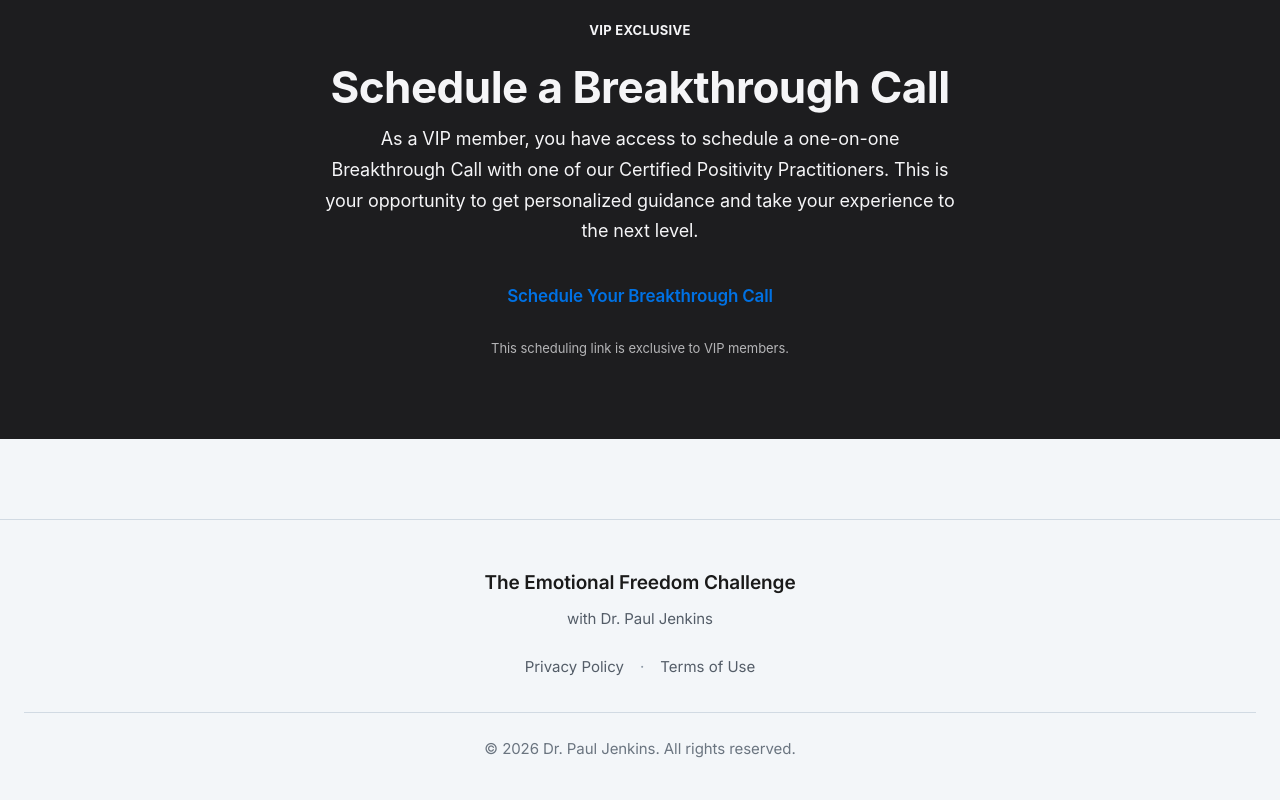
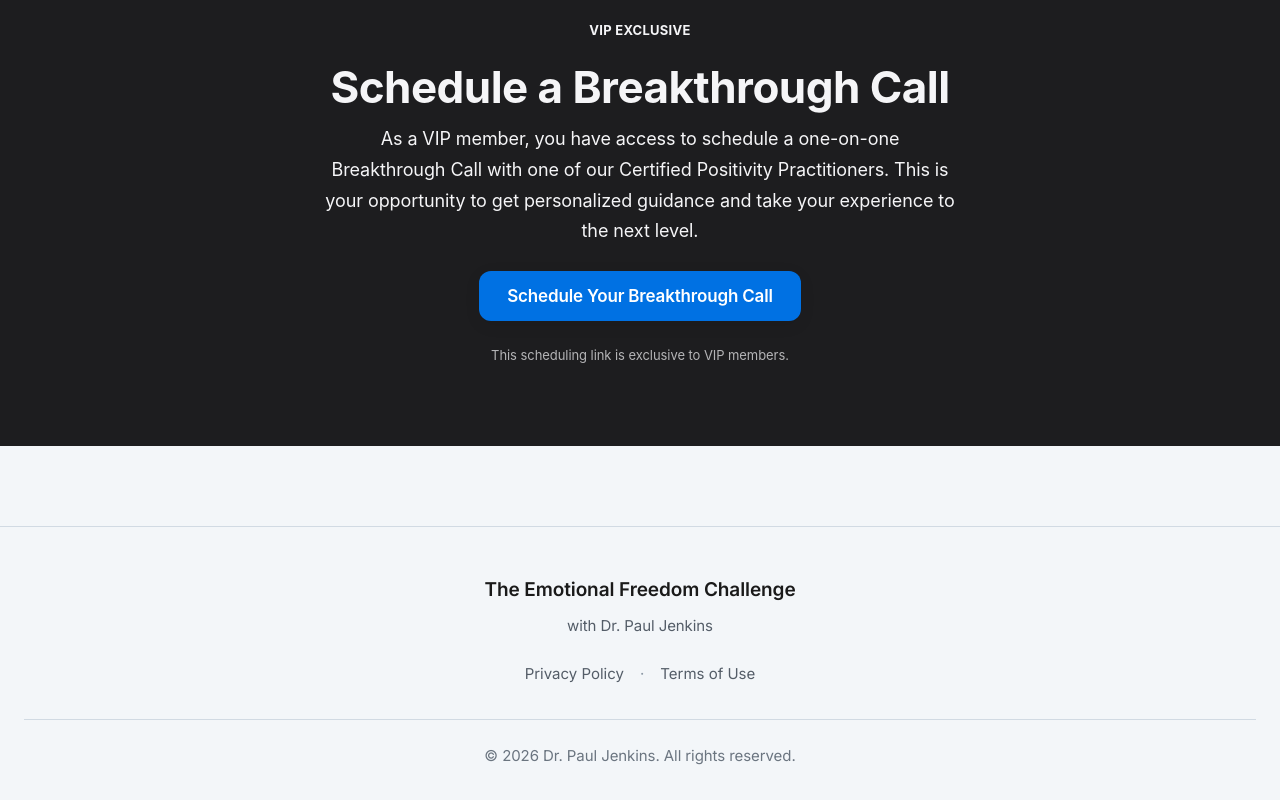
Before and after one commit to rbradshaw9/emotionalfreedomchallenge, a Next.js app: page /replay/efc-vip-7a9f3k in a window 1280 px wide. Shown: the part 1376-2176 px from the top of the page. Built offline with nearby package versions, Linux system fonts and the light colour scheme.

Commit message:
Style breakthrough call button as primary blue

```diff
--- a/app/(main)/replay/efc-vip-7a9f3k/page.tsx
+++ b/app/(main)/replay/efc-vip-7a9f3k/page.tsx
@@ -254,7 +254,7 @@ function ReplayPageInner() {
             href="https://calendly.com/liveonpurpose-team/free"
             target="_blank"
             rel="noopener noreferrer"
-            className="v2-btn"
+            className="v2-btn v2-btn-primary"
             style={{ display: 'inline-block', marginBottom: '16px' }}
           >
             Schedule Your Breakthrough Call
```
